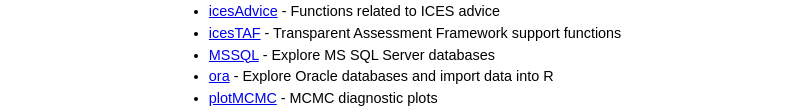
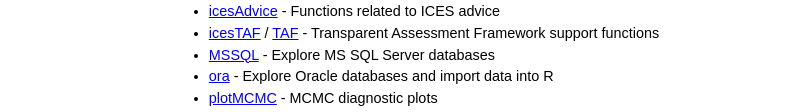
Before and after one commit to arni-magnusson/arni-magnusson.github.io, a plain HTML site: page r/index.html in a window 1280 px wide. Shown: the part 248-360 px from the top of the page, without its empty margins (6-799 px from the left). Drawn offline with Linux system fonts and the light colour scheme.

Commit message:
TAF package

```diff
--- a/r/index.html
+++ b/r/index.html
@@ -29,8 +29,9 @@
       between the GMT map-making software and R
     <li><a href="https://cran.r-project.org/package=icesAdvice">icesAdvice</a> -
       Functions related to ICES advice
-    <li><a href="https://cran.r-project.org/package=icesTAF">icesTAF</a> -
-      Transparent Assessment Framework support functions
+    <li><a href="https://cran.r-project.org/package=icesTAF">icesTAF</a> /
+      <a href="https://cran.r-project.org/package=TAF">TAF</a> - Transparent
+      Assessment Framework support functions
     <li><a href="https://cran.r-project.org/package=MSSQL">MSSQL</a> - Explore
       MS SQL Server databases
     <li><a href="https://cran.r-project.org/package=ora">ora</a> - Explore
```
